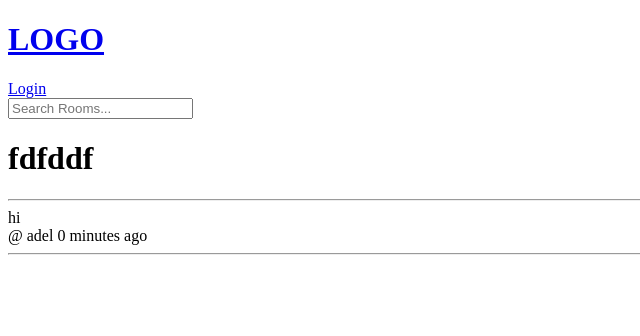
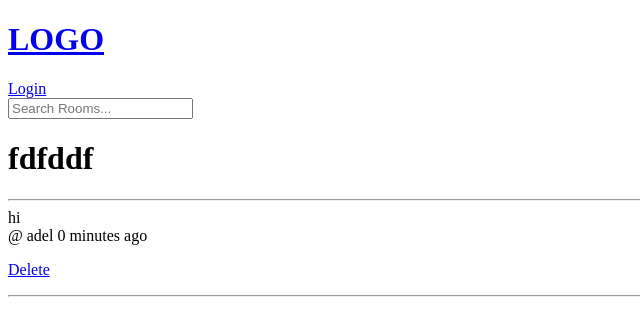
Before and after one commit to AdelHamed-X/Together, a Django app: page /room/7 in a window 1280 px wide. Shown: the top 336 px of the page, without its empty margins (0-640 px from the left). Run offline with Django 5.2, Linux system fonts and the light colour scheme; data comes from the database, SQL or seed files in the repository; both versions use the stored data as it was after the commit.

Commit message:
Added delete function for message in the chat room

```diff
--- a/Together/main/templates/main/delete.html
+++ b/Together/main/templates/main/delete.html
@@ -7,7 +7,7 @@
         <form method="POST" action="">
             {% csrf_token %}
 
-            Do you want to delete {{ room }}?
+            Do you want to delete {{ obj }}?
             <a href="{{ request.META.HTTP_REFERER }}">Go Back</a>
             <input type="submit" value="Confirm">
         </form>
--- a/Together/main/templates/main/room.html
+++ b/Together/main/templates/main/room.html
@@ -8,7 +8,11 @@
     {% for message in room_messages %}
         {{ message }} <br>
 
-        @ {{ message.user }}  {{ message.created_at|timesince }} ago
+        @ {{ message.user }}  {{ message.created_at|timesince }} ago <br>
+
+        <p>
+            <a href="{% url 'delete-message' message.id %}">Delete</a>
+        </p>
         <hr>
 
     {% endfor %}
--- a/Together/main/urls.py
+++ b/Together/main/urls.py
@@ -14,4 +14,6 @@ urlpatterns = [
     path('create-room/', views.create_room, name='create_room'),
     path('update-room/<str:pk>', views.update_room, name='update_room'),
     path('delete_room/<str:pk>', views.delete_room, name='delete_room'),
+
+    path('delete-message/<str:pk>', views.deleteMessage, name='delete-message'),
 ]
--- a/Together/main/views.py
+++ b/Together/main/views.py
@@ -63,10 +63,12 @@ def home(request):
 
 def room(request, pk):
     room = Room.objects.get(id=pk)
+
+    # List all messages and order them
     room_messages = room.message_set.all().order_by(
         '-created_at'
     )
-
+    # Get the message from the request, save it and show it
     if request.method == 'POST':
         message = Message.objects.create(
             room=room,
@@ -77,8 +79,18 @@ def room(request, pk):
         return redirect('room', pk=room.id)
 
     context = {'room': room, 'room_messages': room_messages}
+    return render(request, 'main/room.html', context)
 
-    return render(request, 'main/room.html', context)
+@login_required(login_url='login')
+def deleteMessage(request, pk):
+    message = Message.objects.get(id=pk)
+    room_id = message.room.id
+
+    if request.method == 'POST':
+        message.delete()
+        return redirect('room', pk=room_id)
+    context = {'obj': message}
+    return render(request, 'main/delete.html', context)
 
 @login_required(login_url='login')
 def create_room(request):
@@ -107,5 +119,5 @@ def delete_room(request, pk):
     if request.method == 'POST':
         room.delete()
         return redirect('home')
-    context = {'room': room}
+    context = {'obj': room}
     return render(request, 'main/delete.html', context)
```
Also changed, not shown: Together/db.sqlite3.
